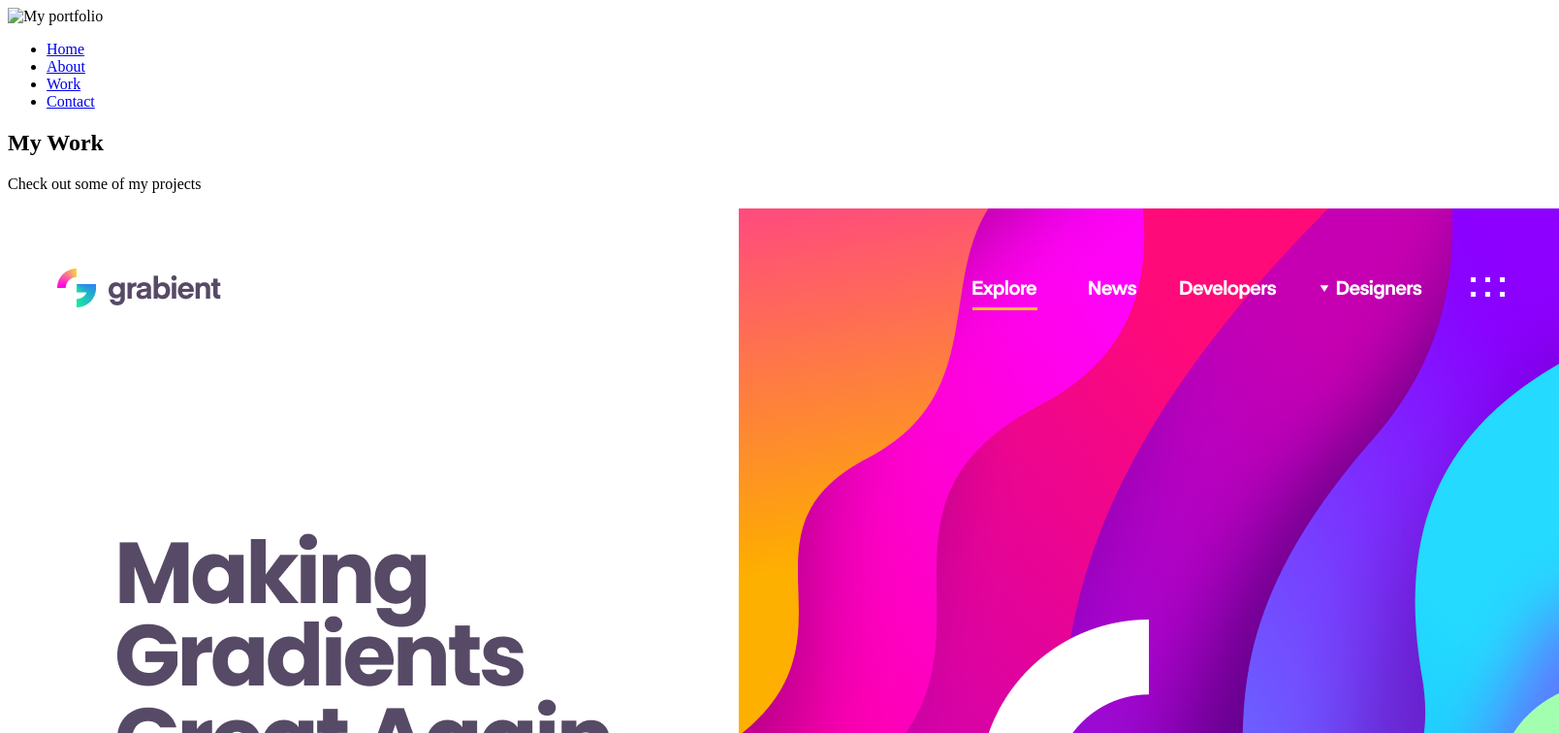
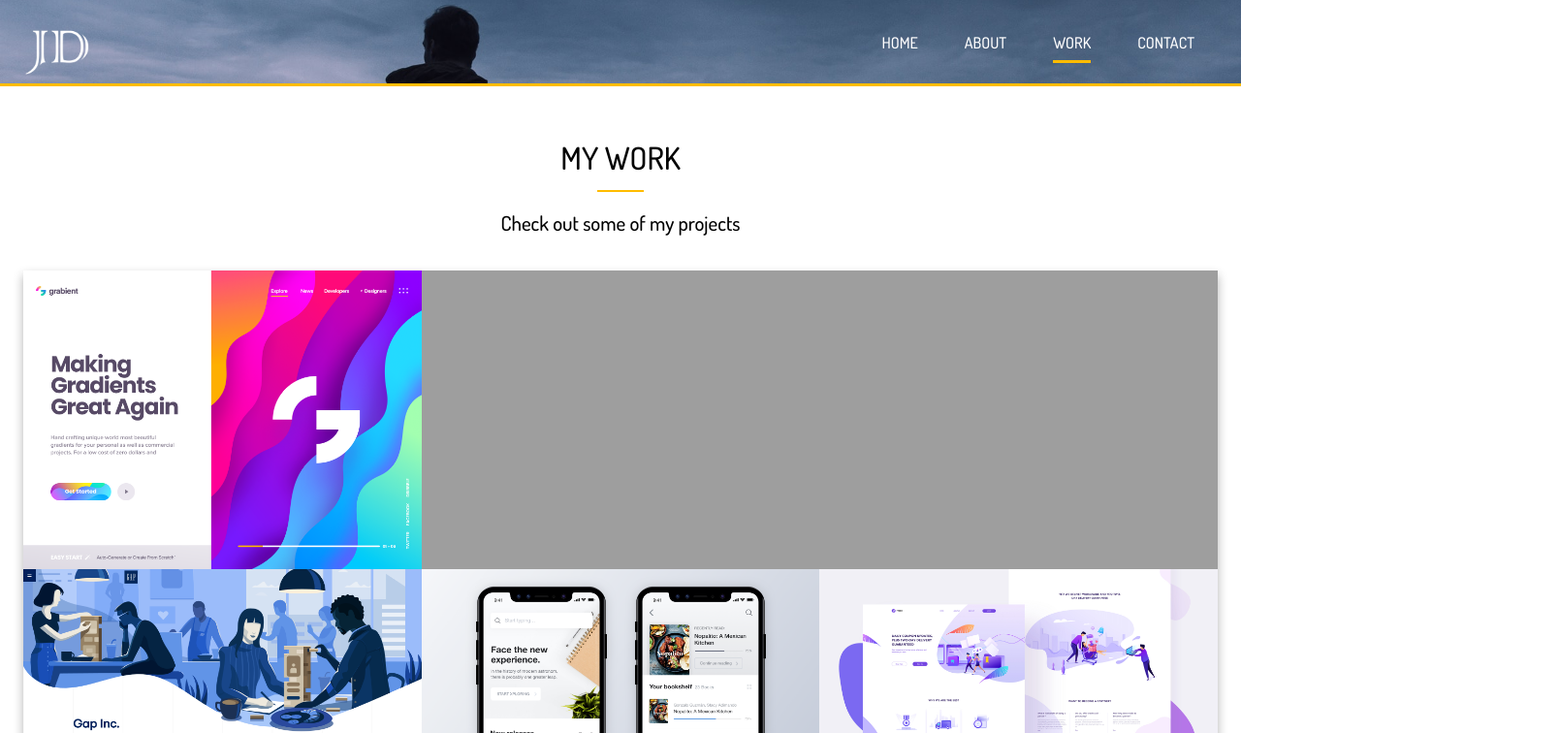
Before and after one commit to trmeyer1/portfolio, a website: page dist/work.html in a window 1280 px wide. Shown: the top 756 px of the page at 97% size, 1608 px wide, since content can reach past the window. Drawn offline with Linux system fonts and the light colour scheme; the site is published under a folder, as on GitHub Pages, so addresses that start at the root find nothing.

Commit message:
Update work.html

```diff
--- a/dist/work.html
+++ b/dist/work.html
@@ -8,7 +8,7 @@
   <link rel="preconnect" href="https://fonts.googleapis.com">
 <link rel="preconnect" href="https://fonts.gstatic.com" crossorigin>
 <link href="https://fonts.googleapis.com/css2?family=Dosis:wght@500&display=swap" rel="stylesheet">
-<link rel="stylesheet" href="/dist/css/main.css">
+<link rel="stylesheet" href="./css/main.css">
   <title>My Work | UI/UX Designer & Photographer</title>
 </head>
 <body>
@@ -16,7 +16,7 @@
   <header id="header-inner">
     <div class="container">
       <nav id="main-nav">
-       <img src="/dist/img/logo.png" alt="My portfolio" id="logo">
+       <img src="./img/logo.png" alt="My portfolio" id="logo">
        <ul>
         <li><a href="index.html">Home</a></li>
         <li><a href="about.html">About</a></li>
```
